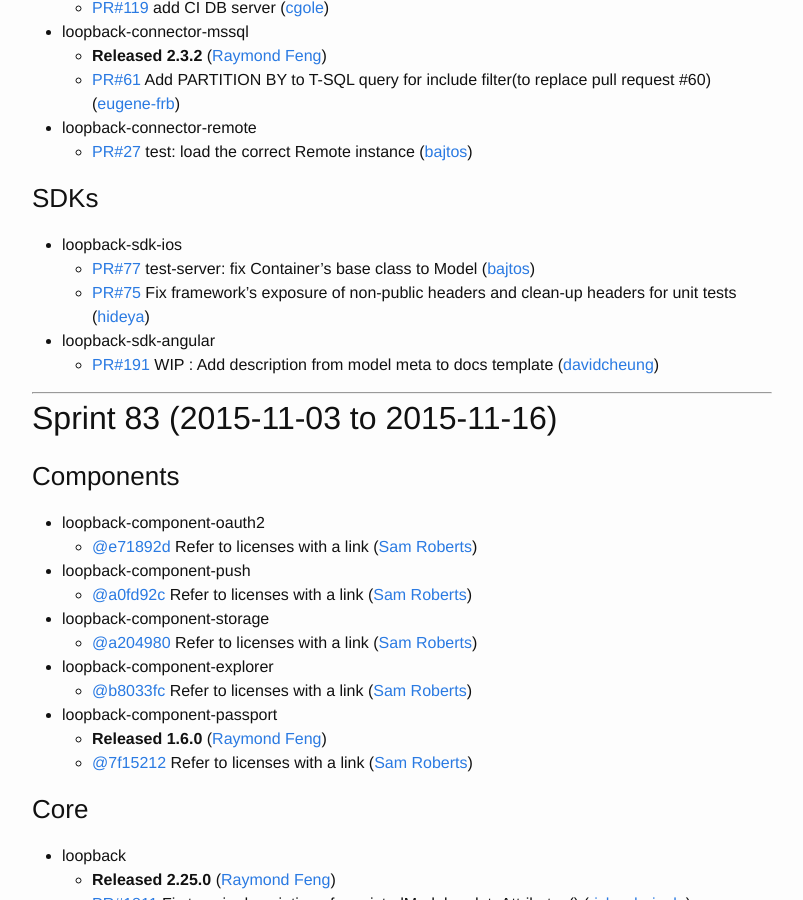
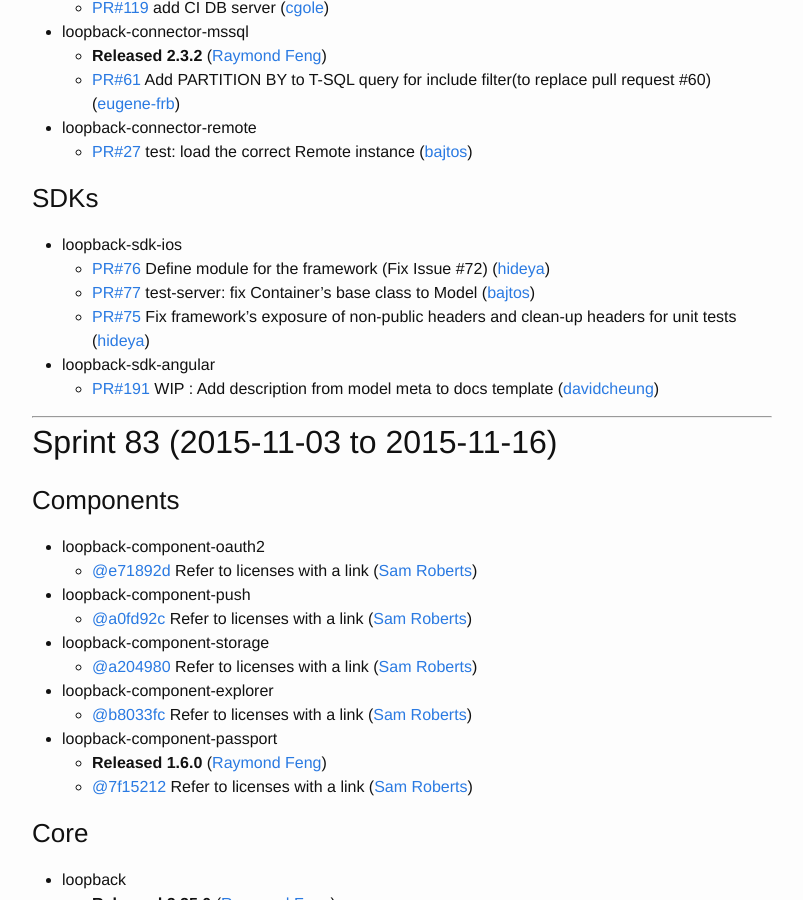
Before and after one commit to strongloop/loopback, a Jekyll site: the page built from index.md, in a window 1280 px wide and 900 px high, scrolled down 981 px. Shown: the whole window, without its empty margins (238-1041 px from the left). Built offline with Jekyll 4.4.1, drawn with Linux system fonts in a browser that asks for light colours.

Commit message:
Update changelog

```diff
--- a/index.md
+++ b/index.md
@@ -45,6 +45,7 @@ layout: page
 
 ### SDKs
  * loopback-sdk-ios
+   * [PR#76](https://github.com/strongloop/loopback-sdk-ios/pull/76) Define module for the framework (Fix Issue #72) ([hideya](https://github.com/hideya))
    * [PR#77](https://github.com/strongloop/loopback-sdk-ios/pull/77) test-server: fix Container's base class to Model ([bajtos](https://github.com/bajtos))
    * [PR#75](https://github.com/strongloop/loopback-sdk-ios/pull/75) Fix framework's exposure of non-public headers and clean-up headers for unit tests ([hideya](https://github.com/hideya))
  * loopback-sdk-angular
```
